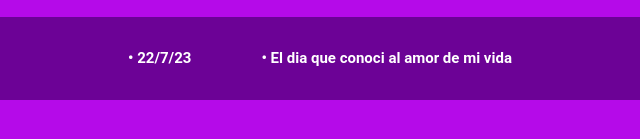
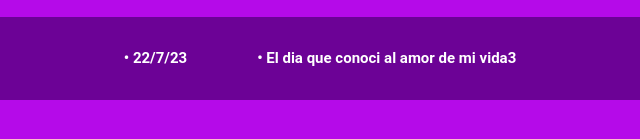
Before and after one commit to ChimiB/22-7-2023-3, a plain HTML site: page index.html in a window 1280 px wide. Shown: the part 453-592 px from the top of the page, 320-960 px from the left. Drawn offline with Linux system fonts and the light colour scheme.

Commit message:
Update index.html

```diff
--- a/index.html
+++ b/index.html
@@ -71,7 +71,7 @@
         <h2>• 22/7/23</h2>
       </div>
       <div class="container">
-        <h2>• El dia que conoci al amor de mi vida</h2>
+        <h2>• El dia que conoci al amor de mi vida3</h2>
       </div>
     </div>
     <script src="java.js"></script>
```
